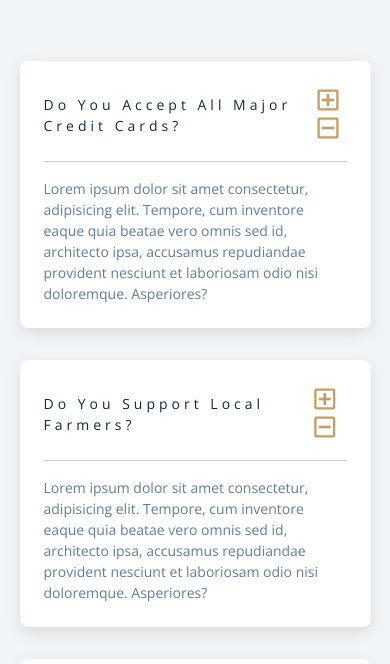
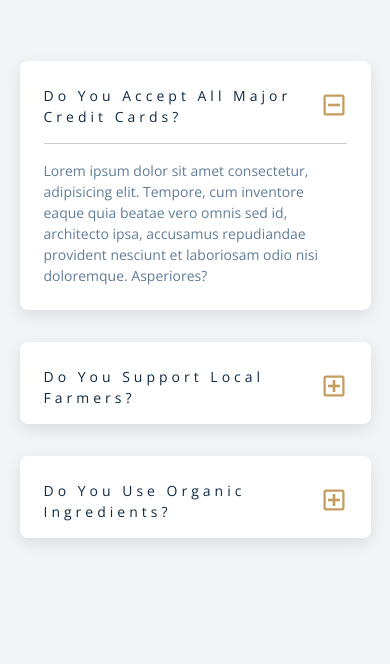
Before and after one commit to JulianBethge/questions, a plain HTML site: page index.html in a window 390 px wide. Both pictures are taken after a click on the button 328 px from the left and 284 px from the top of the page. Shown: the part 170-834 px from the top of the page. Drawn offline with nearby package versions, Linux system fonts and the light colour scheme.

Commit message:
add click eventlistener for the button to toggle the question texts

```diff
--- a/app.js
+++ b/app.js
@@ -1,2 +1,11 @@
 //using selectors inside the element
 // traversing the dom
+
+const btns = document.querySelectorAll(".question-btn");
+
+btns.forEach((btn)=>{
+    btn.addEventListener('click', (e) => {
+        const question = e.currentTarget.parentElement.parentElement;
+        question.classList.toggle('show-text');
+    });
+});
--- a/styles.css
+++ b/styles.css
@@ -231,7 +231,7 @@ Questions
   margin-bottom: 0;
 }
 /* hide text */
-/* .question-text {
+.question-text {
   display: none;
 }
 .show-text .question-text {
@@ -245,4 +245,4 @@ Questions
 }
 .show-text .plus-icon {
   display: none;
-} */
+}
```
